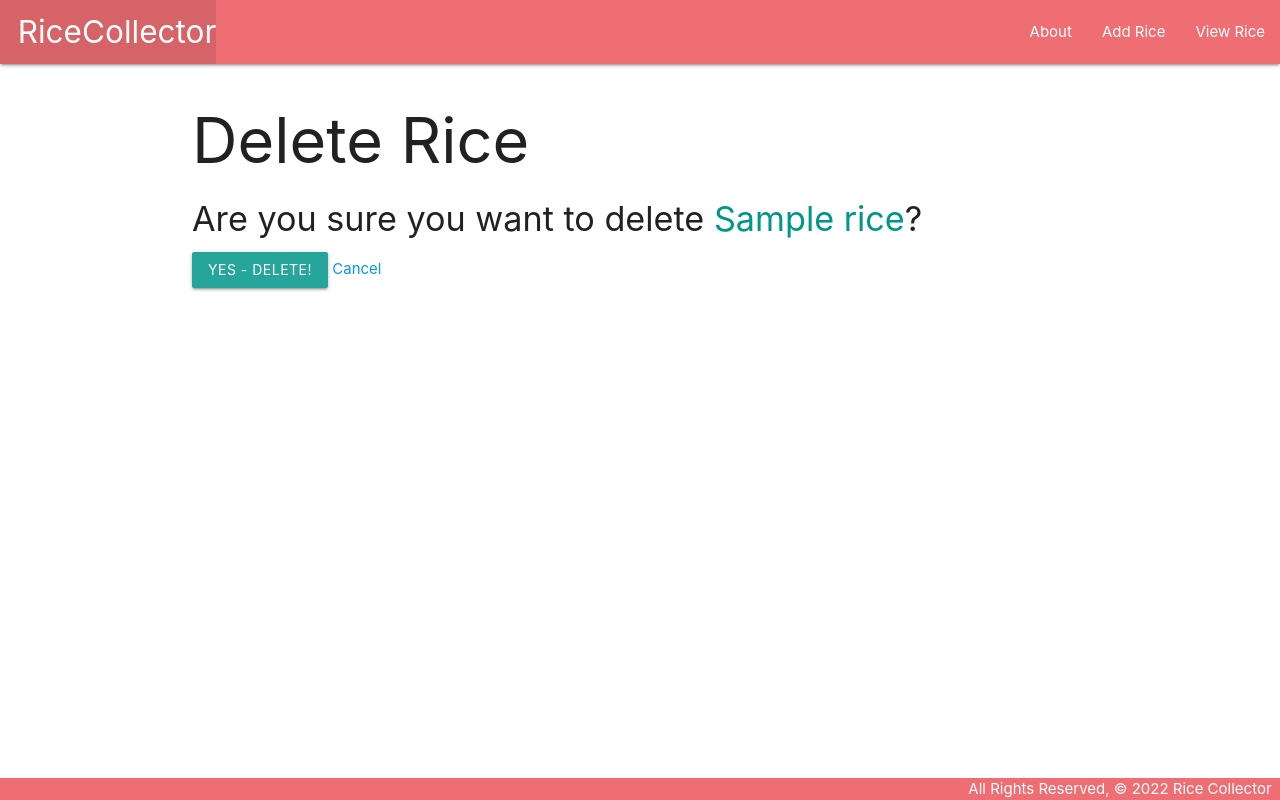
After one commit to nackho/ricecollector, a Django app: page /rice/1/delete in a window 1280 px wide. The commit adds this page. Run offline with Django 4.2, Linux system fonts and the light colour scheme; tables that the repository leaves empty hold one stand-in row (values such as "Sample post").

Commit message:
Added full CRUD

```diff
--- a/main_app/admin.py
+++ b/main_app/admin.py
@@ -1,4 +1,5 @@
 from django.contrib import admin
-from .models import Rice
+from .models import Rice, Picked
 # Register your models here.
 admin.site.register(Rice)
+admin.site.register(Picked)
--- a/main_app/models.py
+++ b/main_app/models.py
@@ -1,5 +1,6 @@
 from pyexpat import model
 from django.db import models
+from django.urls import reverse
 
 # Create your models here.
 class Rice(models.Model):
@@ -7,5 +8,16 @@ class Rice(models.Model):
     length = models.CharField(max_length=100)
     usage = models.TextField(max_length=250)
 
+class Picked(models.Model):
+    date = models.DateField()
+
+    cat = models.ForeignKey(Rice, on_delete=models.CASCADE)
+
+    def __str__(self):
+        return f"Obtained the grain on {self.date}."
+
     def __str__(self):
         return self.name
+
+    def get_absolute_url(self):
+        return reverse('detail', kwargs={'rice_id': self.id})
--- a/main_app/templates/base.html
+++ b/main_app/templates/base.html
@@ -19,6 +19,7 @@
         </ul>
         <ul class="right">
           <li><a href="{% url 'about' %}">About</a></li>
+          <li><a href="{% url 'rice_create' %}">Add Rice</a></li>
           <li><a href="{% url 'index' %}">View Rice</a></li>
         </ul>
       </div>
--- /dev/null
+++ b/main_app/templates/main_app/rice_confirm_delete.html
@@ -0,0 +1,13 @@
+{% extends 'base.html' %}
+
+{% block content %}
+  <h1>Delete Rice</h1>
+
+  <h4>Are you sure you want to delete <span class="teal-text">{{ object.name }}</span>?</h4>
+
+  <form action="" method="POST">
+    {% csrf_token %}
+    <input type="submit" value="Yes - Delete!" class="btn">
+    <a href="{% url 'detail' rice.id %}">Cancel</a>
+  </form>
+{% endblock %}
--- a/main_app/templates/rice/detail.html
+++ b/main_app/templates/rice/detail.html
@@ -9,6 +9,9 @@
     <p>Length: {{ rice.length }}</p>
     <p>Usage: {{ rice.usage|linebreaks }}</p>
   </div>
+  <div class="card-action">
+    <a href="{% url 'rice_update' rice.id %}">Edit</a>
+    <a href="{% url 'rice_delete' rice.id %}">Delete</a>
 </div>
 
 {% endblock %}
--- a/main_app/urls.py
+++ b/main_app/urls.py
@@ -7,4 +7,7 @@ urlpatterns = [
     path('about/', views.about, name='about'),
     path('rice/', views.rice_index, name='index'),
     path('rice/<int:rice_id>/', views.rice_detail, name='detail'),
+    path('rice/create/', views.RiceCreate.as_view(), name='rice_create'),
+    path('rice/<int:pk>/update', views.RiceUpdate.as_view(), name='rice_update'),
+    path('rice/<int:pk>/delete', views.RiceDelete.as_view(), name='rice_delete'),
 ]
--- a/main_app/views.py
+++ b/main_app/views.py
@@ -1,6 +1,7 @@
 from django.shortcuts import render
+from django.views.generic.edit import CreateView, UpdateView, DeleteView
 from .models import Rice
-
+from django.views.generic import ListView
 from django.http import HttpResponse
 # Create your views here.
 
@@ -20,3 +21,16 @@ def rice_index(request):
 def rice_detail(request, rice_id):
     rice = Rice.objects.get(id=rice_id)
     return render(request, 'rice/detail.html', { 'rice': rice})
+
+class RiceCreate(CreateView):
+    model = Rice
+    fields = '__all__'
+    success_url = '/rice/'
+
+class RiceUpdate(UpdateView):
+    model = Rice
+    fields = ['name', 'length', 'usage']
+
+class RiceDelete(DeleteView):
+    model = Rice
+    success_url = '/rice/'
```
Also changed, not shown: main_app/templates/main_app/rice_form.html (added, +19 -0 lines), main_app/migrations/0002_picked.py (added).
